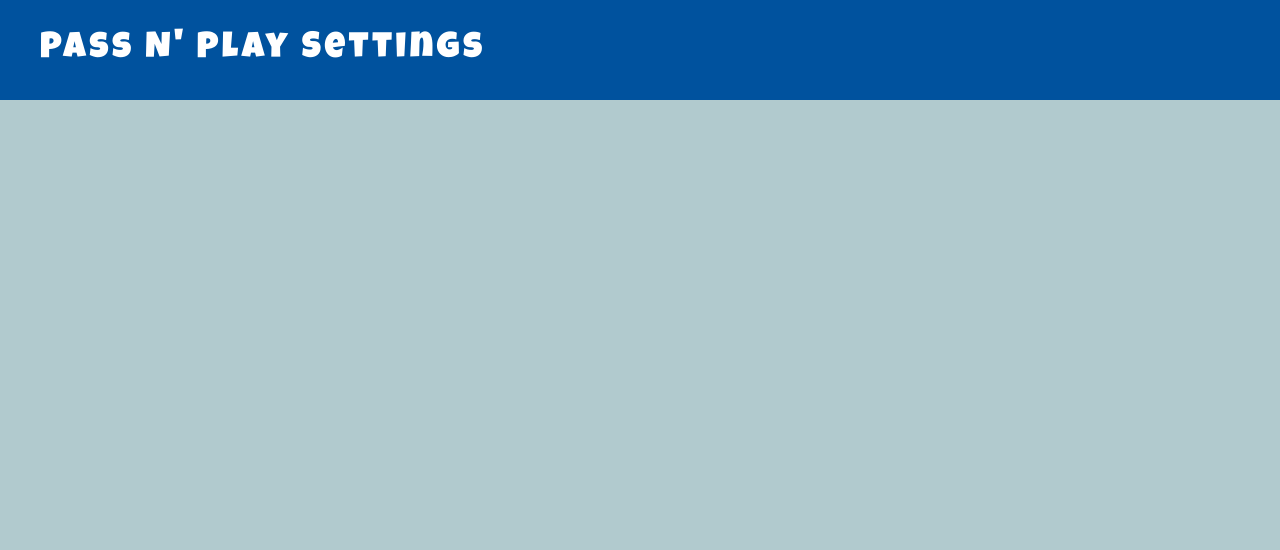
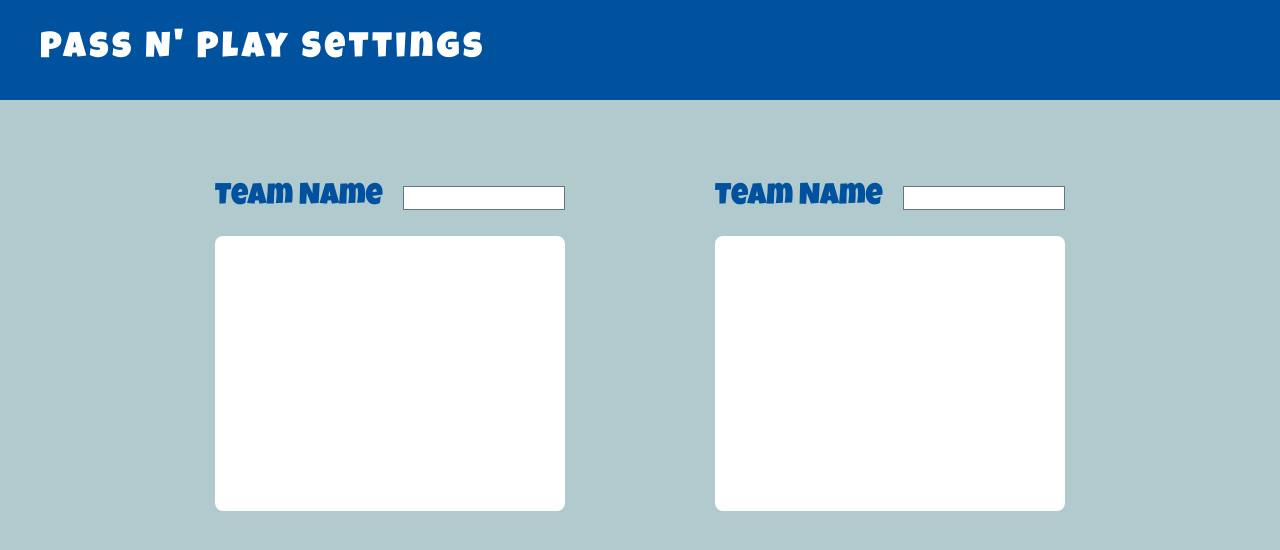
Before and after one commit to JarIsCoding/Shortalk---Front-End, a Next.js app: page /pages/passAndPlayLobby in a window 1280 px wide. Shown: the top 550 px of the page. Built offline with nearby package versions, Linux system fonts and the light colour scheme.

Commit message:
PNP Lobby Updated

```diff
--- /dev/null
+++ b/src/app/components/TeamListPNP.tsx
@@ -0,0 +1,18 @@
+'use client'
+import React from 'react'
+
+const TeamListPNP = () => {
+  return (
+    <div className=' space-y-5 w-[350px]'>
+        <div className='flex flex-row justify-between whitespace-nowrap items-center'>
+            <div className=' font-LuckiestGuy text-dblue text-3xl mr-5'>Team Name</div>
+            <input className=' w-full h-6' type="text" name="" id="" />
+        </div>
+        <div className=' bg-white rounded-lg w-full h-[275px] p-[10px]'>
+
+        </div>
+    </div>
+  )
+}
+
+export default TeamListPNP
--- a/src/app/pages/passAndPlayLobby/page.tsx
+++ b/src/app/pages/passAndPlayLobby/page.tsx
@@ -1,10 +1,17 @@
 import NavBar from '@/app/components/NavBar'
+import TeamListPNP from '@/app/components/TeamListPNP'
 import React from 'react'
 
 const PassAndPlayLobby = () => {
   return (
     <div>
         <NavBar title="Pass N' Play Settings"/>
+        <div className='flex flex-col items-center space-y-10 pt-20'>
+          <div className='flex flex-row justify-between w-[850px]'>
+              <TeamListPNP/>
+              <TeamListPNP/>
+          </div>
+        </div>
     </div>
   )
 }
```
